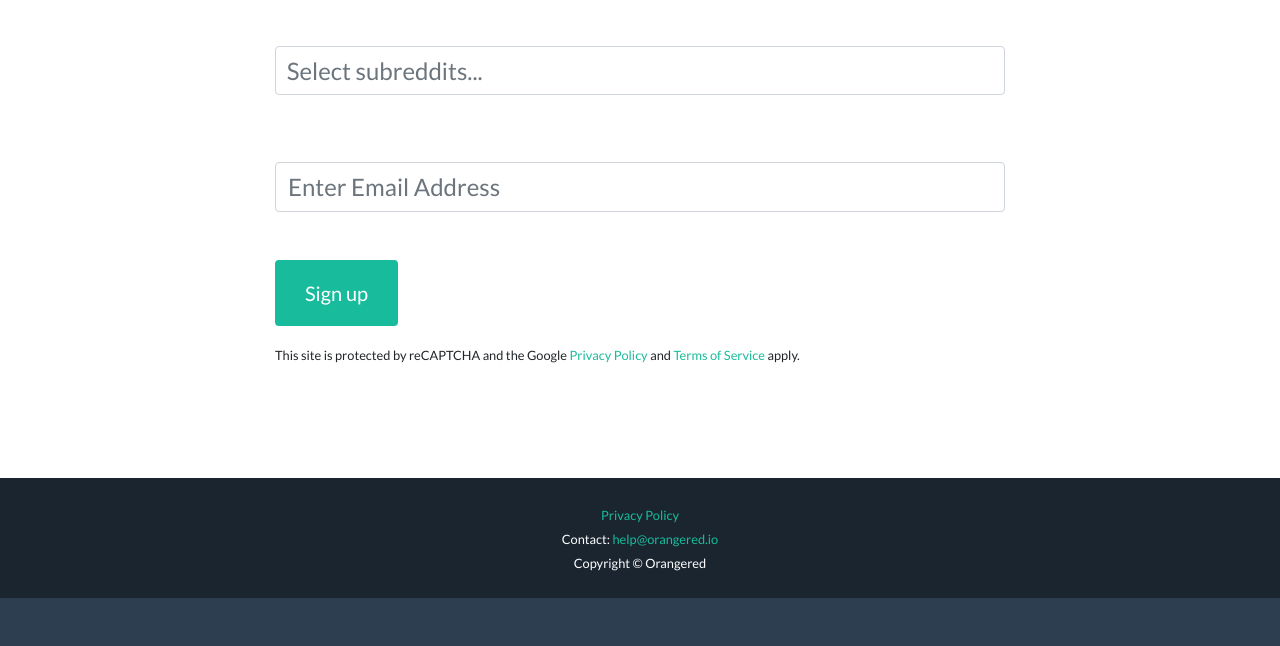
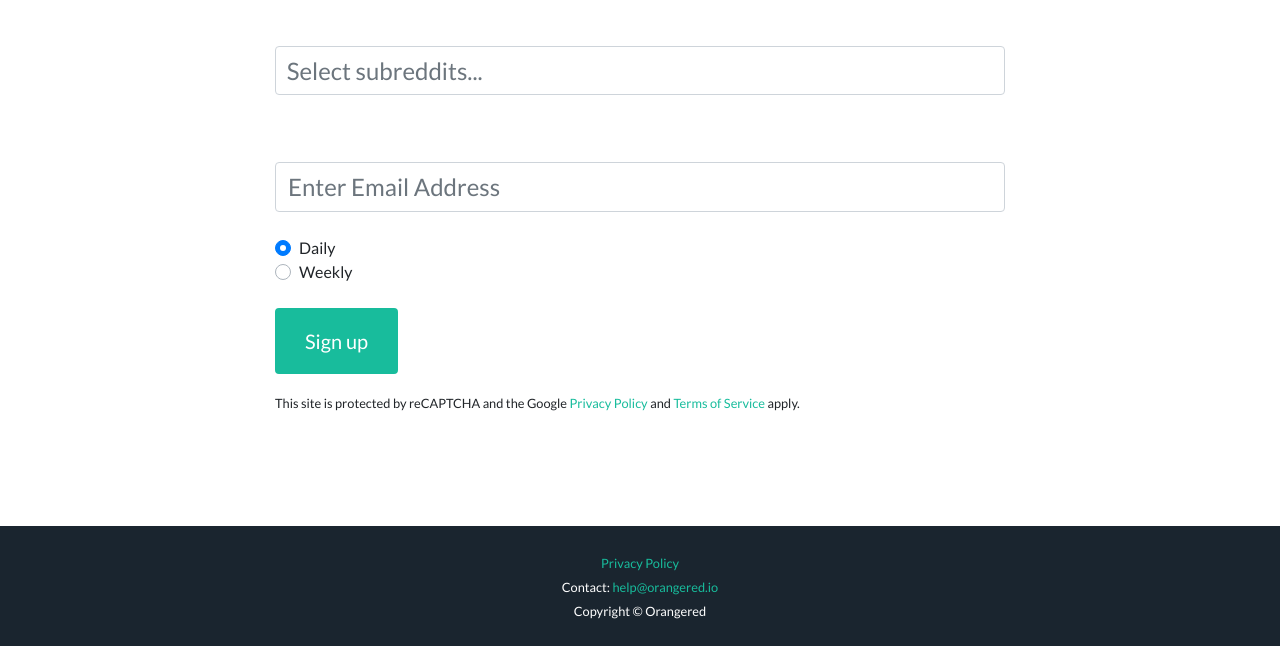
Before and after one commit to m-butterfield/orangered, a Python web app: template templates/index.html in a window 1280 px wide. Shown: the part 1304-1950 px from the top of the page. Before the commit the page ends 1902 px from the top, so only its background shows below. Run offline with Jinja, Linux system fonts and the light colour scheme; the template is opened without the code that fills it, so the values that code supplies are empty; some libraries are stand-ins or nearby versions.

Commit message:
add daily/weekly radio buttons

```diff
--- a/templates/index.html
+++ b/templates/index.html
@@ -64,6 +64,16 @@
               <p class="help-block text-danger"></p>
             </div>
           </div>
+          <div class="control-group">
+            <div class="custom-control custom-radio">
+              <input type="radio" id="customRadio1" name="customRadio" class="custom-control-input" checked="checked">
+              <label class="custom-control-label" for="customRadio1">Daily</label>
+            </div>
+            <div class="custom-control custom-radio">
+              <input type="radio" id="customRadio2" name="customRadio" class="custom-control-input">
+              <label class="custom-control-label" for="customRadio2">Weekly</label>
+            </div>
+          </div>
           <br>
           <div id="success"></div>
           <div class="form-group">
```
